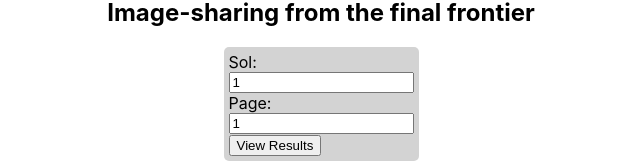
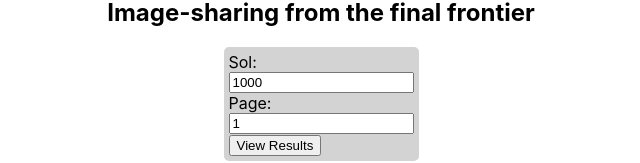
Before and after one commit to AidenKerr/shopify-frontend-2022, a Next.js app: page /rover in a window 1280 px wide. Shown: the part 367-530 px from the top of the page, without its empty margins (319-959 px from the left). Built offline with nearby package versions, Linux system fonts and the light colour scheme.

Commit message:
change default rover sol

```diff
--- a/components/RoverFeed/index.js
+++ b/components/RoverFeed/index.js
@@ -18,7 +18,7 @@ const RoverOptionPanel = ({ setImages }) => {
         id="sol"
         name="sol"
         type="text"
-        defaultValue={1}
+        defaultValue={1000}
         required
         onChange={(e) => setSol(parseInt(e.target.value))}
       />
```
